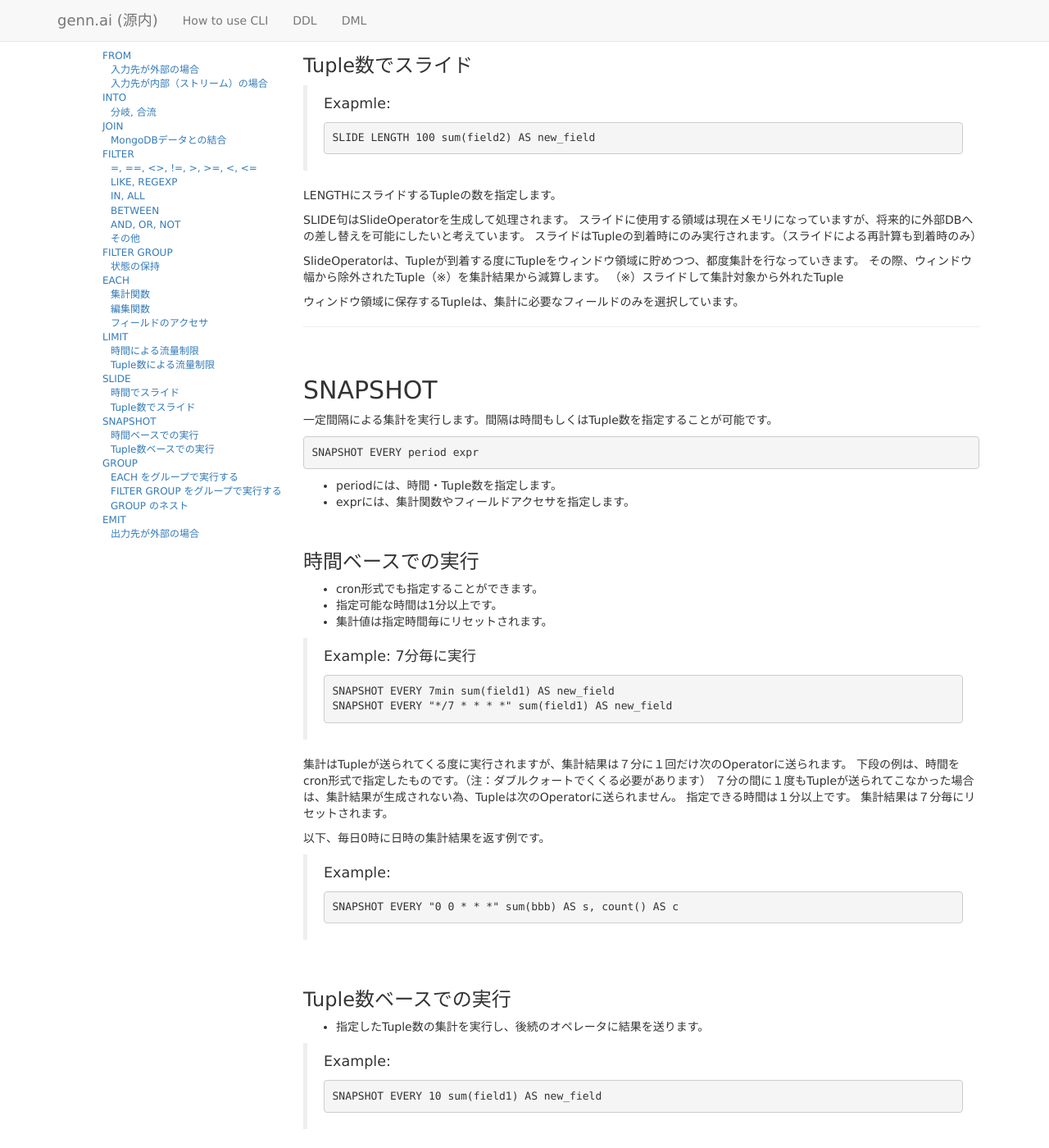
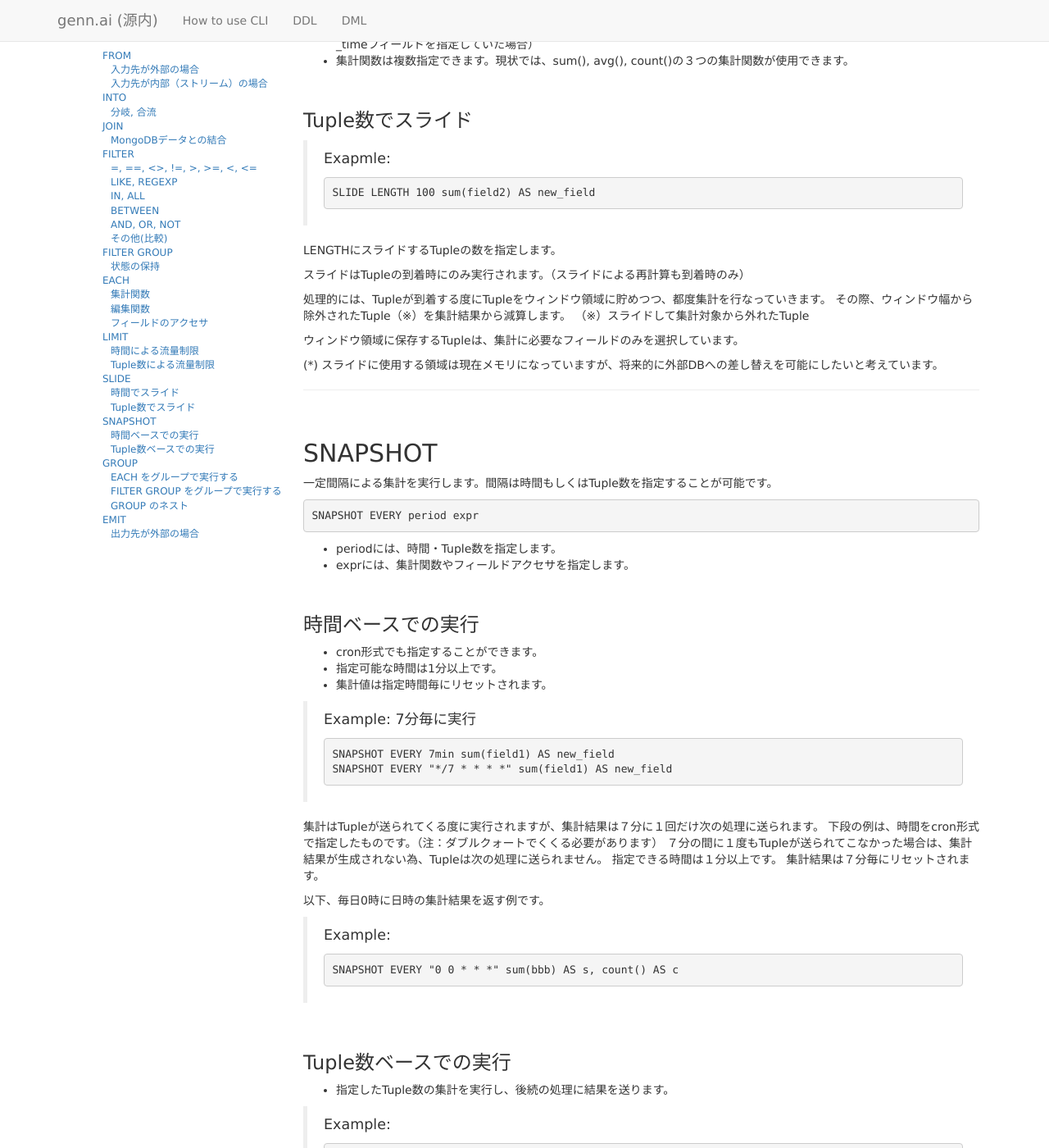
Before and after one commit to tf0054/trygennai.github.com, a Jekyll site: the page built from dml_ja.md, in a window 1280 px wide and 1400 px high, scrolled down 13468 px. Shown: the whole window at 82% size. Built offline with Jekyll 4.4.1, drawn with Linux system fonts in a browser that asks for light colours; nearby versions of some CDN libraries; comment, search, counter and statistics services are not loaded; some of the changed text lies outside the part shown.

Commit message:
Removed "operator" word from japanese page.

```diff
--- a/_layouts/top.html
+++ b/_layouts/top.html
@@ -16,6 +16,10 @@
 		<div class="container" style="clear: both;">
 			{{ content }}
 		</div>
+		<hr/>
+			<div>
+			                        <img src="/img/gennai_overview.png">
+			</div>
 		{% include footer.html %}
 	</body>
 </html>
--- a/dml_ja.md
+++ b/dml_ja.md
@@ -5,9 +5,13 @@ title: genn.ai
 
 # LanguageManual DML
 
+    genn.aiのRESTサーバが受け取ったイベントは、genn.aiの中ではTupleと呼ばれます。
+    また、Tupleはデータベースのテーブル定義のように、スキーマ(構造定義)を持ちます。
+    この定義については [DDL](ddl_ja.html)のページをご参照下さい。
+
 ## FROM
 
-FROM は、Tupleを入力先から読み込みます。
+FROM を使い、Tupleの入力元をスキーマとともに指定します。
 
 ### 入力先が外部の場合
 
@@ -221,9 +225,7 @@ AND, OR, NOT は入れ子にすることが可能です。優先順位はNOT, AN
 >
     field1 <= 30 AND (field5 BETWEEN 10 AND 100 OR field2 LIKE 'A%')
 
-### その他
-
-#### 比較
+### その他(比較)
 
 #### STRUCT型フィールドの比較
 
@@ -528,8 +530,8 @@ Tupleの流れを制限します。
     LIMIT [FIRST|LAST] period
 
 * periodには、時間もしくはTuple数を指定します。
-* FIRSTは、指定範囲内に最初に到着したTupleを後続のオペレータに渡します。
-* LASTは、指定範囲内の最後に到着したTupleを後続のオペレータに渡します。
+* FIRSTは、指定範囲内に最初に到着したTupleを後続の処理に渡します。
+* LASTは、指定範囲内の最後に到着したTupleを後続の処理に渡します。
 
 ### 時間による流量制限
 
@@ -546,7 +548,6 @@ Tupleの流れを制限します。
 
 * 時間の起点は、最初にTupleが届いた時になります。起点は30分経過後にリセットされます。
 * 30分経過したかどうかは、30分経過後に初めてTupleが届いた時点で判断されます。
-LASTを指定した場合で、30分間の最後にTupleが届いた時点から、次のTupleが届くまでに１週間かかった場合は、最後のTupleが送られるのは１週間後になります。
 
 ### Tuple数による流量制限
 
@@ -566,8 +567,9 @@ LIMITを使うことによって、
 LIMIT FIRSTであれば、１度EMIT（通知）したTupleを一定時間EMITさせないように制限したり、
 LIMIT LASTであれば、最初にアクションし始めてから、４時間の間で一番最後に行ったアクションを抽出したりすることができると思います。
 
-LIMIT LASTの場合、Tupleの通過のトリガーが、時間経過後に初めてきたTupleになるので、通過までタイムラグが発生します。これを時間経過と同時に通過させる
-（時間をトリガーにする）ことも可能ですが、どちらがいいのか迷いました。。
+ただし、LIMIT LASTの場合、Tupleの通過のトリガーが、時間経過後に初めてきたTupleになるので、通過までタイムラグが発生します。
+
+例えば、30分間の最後にTupleが届き、次のTupleが届くまでに１週間かかった場合、その最後のTupleが送られるのは１週間後になります。
 
 ---
 
@@ -606,15 +608,17 @@ LENGTH スライド時間 BY 起点となるフィールド名 集計関数
 
 LENGTHにスライドするTupleの数を指定します。
 
-SLIDE句はSlideOperatorを生成して処理されます。
-スライドに使用する領域は現在メモリになっていますが、将来的に外部DBへの差し替えを可能にしたいと考えています。
 スライドはTupleの到着時にのみ実行されます。（スライドによる再計算も到着時のみ）
 
-SlideOperatorは、Tupleが到着する度にTupleをウィンドウ領域に貯めつつ、都度集計を行なっていきます。
+処理的には、Tupleが到着する度にTupleをウィンドウ領域に貯めつつ、都度集計を行なっていきます。
 その際、ウィンドウ幅から除外されたTuple（※）を集計結果から減算します。
 （※）スライドして集計対象から外れたTuple
 
 ウィンドウ領域に保存するTupleは、集計に必要なフィールドのみを選択しています。
+
+(*)
+スライドに使用する領域は現在メモリになっていますが、将来的に外部DBへの差し替えを可能にしたいと考えています。
+
 
 ---
 
@@ -638,9 +642,9 @@ SlideOperatorは、Tupleが到着する度にTupleをウィンドウ領域に貯
     SNAPSHOT EVERY 7min sum(field1) AS new_field
     SNAPSHOT EVERY "*/7 * * * *" sum(field1) AS new_field
 
-集計はTupleが送られてくる度に実行されますが、集計結果は７分に１回だけ次のOperatorに送られます。
+集計はTupleが送られてくる度に実行されますが、集計結果は７分に１回だけ次の処理に送られます。
 下段の例は、時間をcron形式で指定したものです。（注：ダブルクォートでくくる必要があります）
-７分の間に１度もTupleが送られてこなかった場合は、集計結果が生成されない為、Tupleは次のOperatorに送られません。
+７分の間に１度もTupleが送られてこなかった場合は、集計結果が生成されない為、Tupleは次の処理に送られません。
 指定できる時間は１分以上です。
 集計結果は７分毎にリセットされます。
 
@@ -652,13 +656,13 @@ SlideOperatorは、Tupleが到着する度にTupleをウィンドウ領域に貯
 
 ### Tuple数ベースでの実行
 
-* 指定したTuple数の集計を実行し、後続のオペレータに結果を送ります。
+* 指定したTuple数の集計を実行し、後続の処理に結果を送ります。
 
 > Example:
 >
     SNAPSHOT EVERY 10 sum(field1) AS new_field
 
-指定した回数分のTupleが届いたタイミングで、集計結果が次のOperatorに送られます。
+指定した回数分のTupleが届いたタイミングで、集計結果が次の処理に送られます。
 集計結果は10件毎にリセットされます。
 
 ---
```
Also changed, not shown: other parts of dml_ja.md (+1 -1 lines), img/gennai_overview.png (added).
